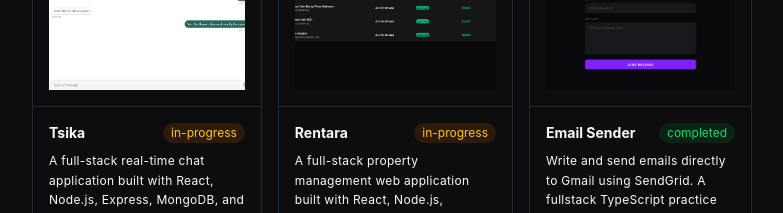
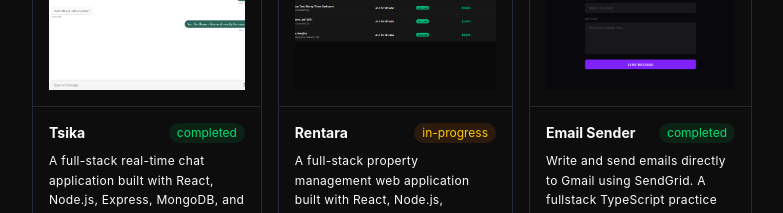
Before and after one commit to johnmarkfrncsc/frncsc-portfolio, a React (Vite) app: page / in a window 1280 px wide. Shown: the part 860-1073 px from the top of the page, without its empty margins (248-1031 px from the left). Built offline with nearby package versions, Linux system fonts and the light colour scheme.

Commit message:
fix: update import paths for type definitions to use consistent casing

```diff
--- a/src/components/sections/Professional.tsx
+++ b/src/components/sections/Professional.tsx
@@ -1,5 +1,5 @@
 import { useState } from "react";
-import professional from "../../data/professional";
+import professional from "../../data/professional.ts";
 
 const Professional = () => {
   const [activeTab, setActiveTab] = useState<"professional" | "education">(
--- a/src/components/ui/ProjectCard.tsx
+++ b/src/components/ui/ProjectCard.tsx
@@ -1,4 +1,4 @@
-import type { Project } from "../../types/ProjectType";
+import type { Project } from "../../types/projectType.ts";
 
 const ProjectCard = ({
   title,
--- a/src/data/professional.ts
+++ b/src/data/professional.ts
@@ -1,4 +1,4 @@
-import type { Professional } from "../types/ProjectType"
+import type { Professional } from "../types/projectType.ts"
 
 
 const professional : Professional [] = [
--- a/src/data/projects.ts
+++ b/src/data/projects.ts
@@ -1,4 +1,4 @@
-import type { Project } from "../types/ProjectType";
+import type { Project } from "../types/projectType.ts";
 import rentara from "../components/assets/img/rentara.png"
 import emailProject from "../components/assets/img/emailProject.png"
 import tsika from "../components/assets/img/tsika.png"
@@ -11,7 +11,7 @@
     techStack: ['React', 'Node.js', 'Express', 'MongoDB', "Socket.io"],
     githubUrl: 'https://github.com/johnmarkfrncsc/mern-chat-app',
     liveUrl: 'https://tsika.skwtr.com/',
-    status: 'in-progress',
+    status: 'completed',
     image: tsika,
 },
   {
--- a/src/data/skills.ts
+++ b/src/data/skills.ts
@@ -1,4 +1,4 @@
-import type { Skill } from "../types/ProjectType"
+import type { Skill } from "../types/projectType.ts"
 
 const skills: Skill[] = [
   { name: 'React', category: 'frontend' },
```
